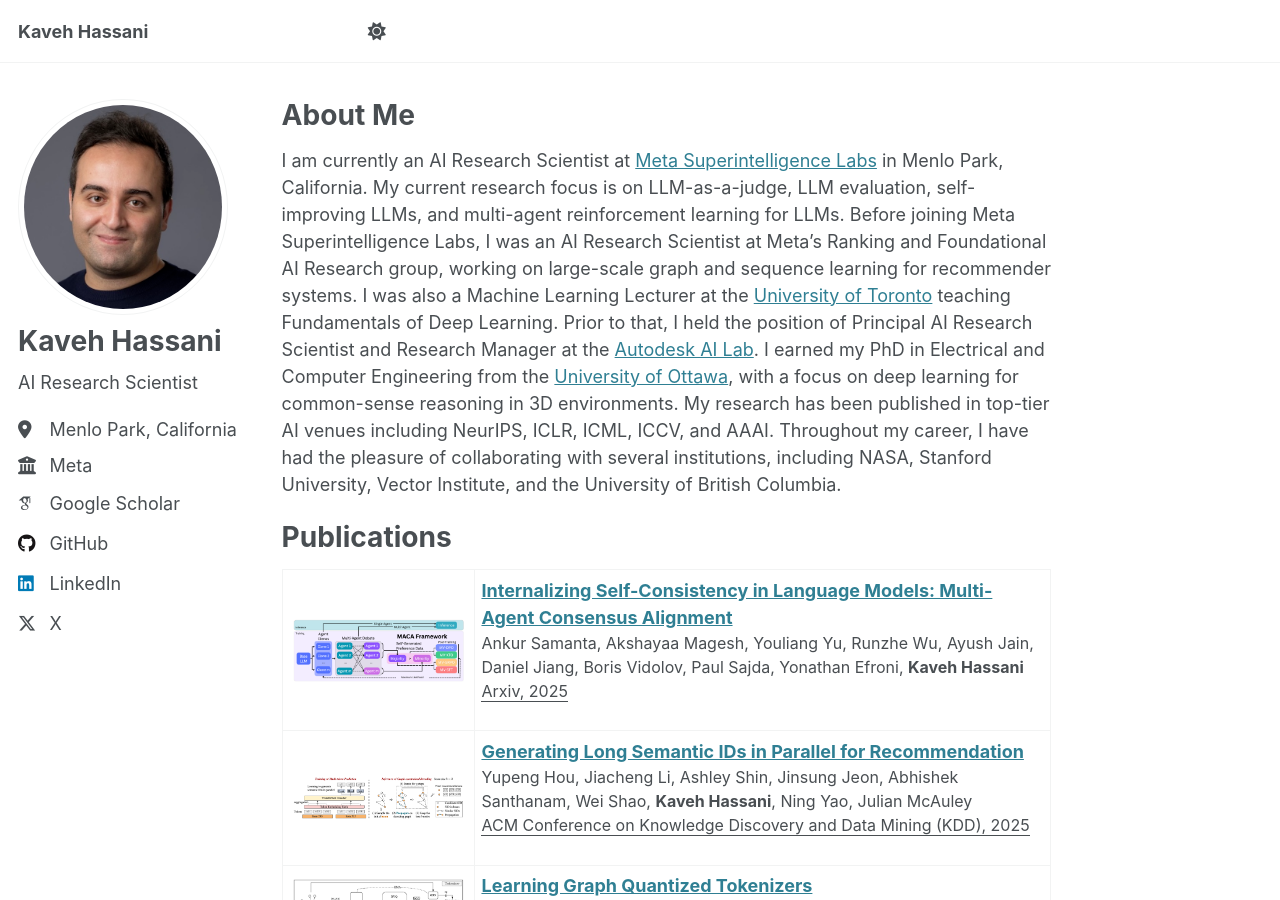
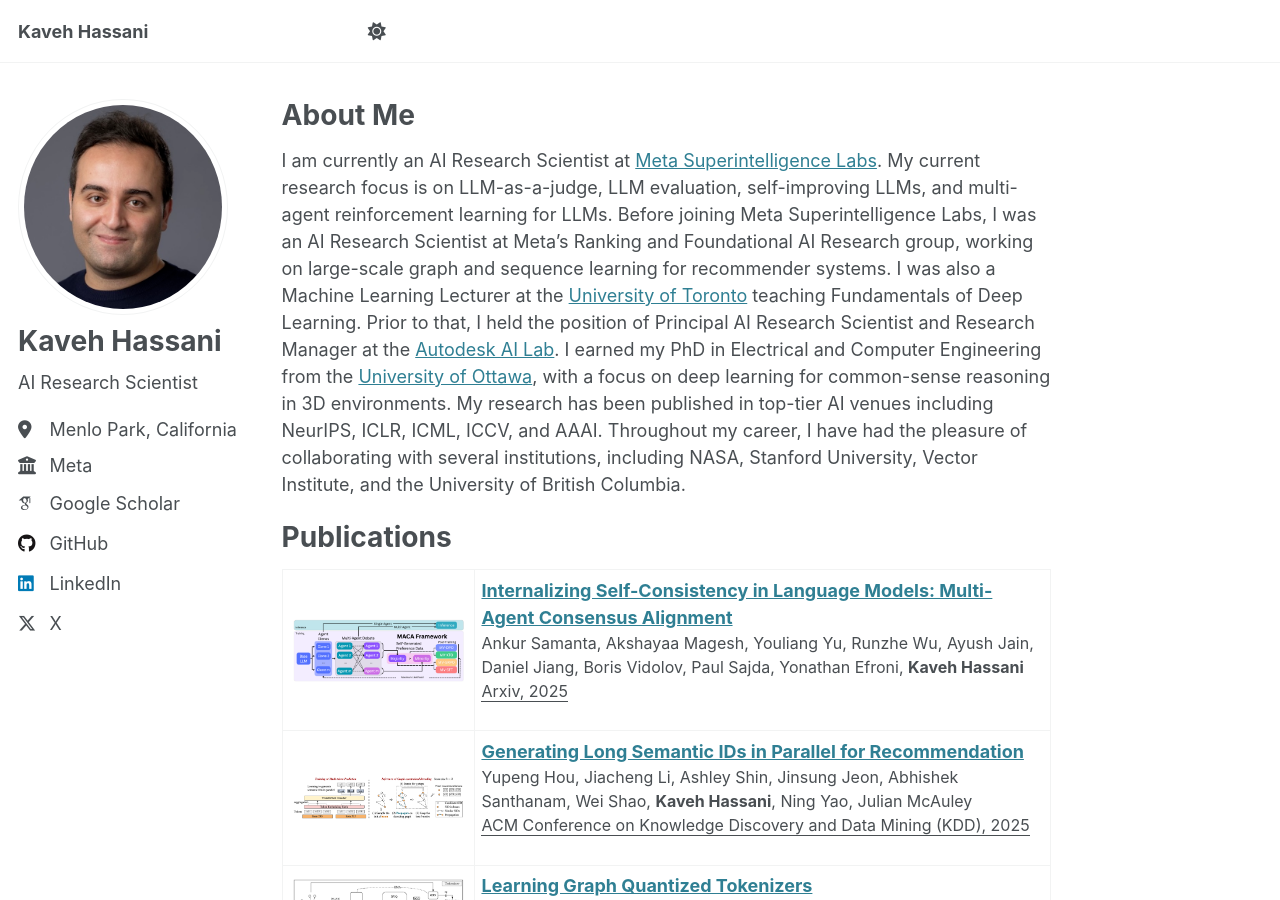
Before and after one commit to kavehhassani/kavehhassani.github.io, a Jekyll site: the page built from _pages/about.md, in a window 1280 px wide and 900 px high. Built offline with Jekyll 4.4.1, drawn with Linux system fonts in a browser that asks for light colours; some web fonts are replaced.

Commit message:
Update about.md

```diff
--- a/_pages/about.md
+++ b/_pages/about.md
@@ -8,7 +8,7 @@ redirect_from:
 
 <h1>About Me</h1>
 <p>
-  I am currently an AI Research Scientist at <a href="https://ai.meta.com/">Meta Superintelligence Labs</a> in Menlo Park, California. My current research focus is on LLM-as-a-judge, LLM evaluation, self-improving LLMs, and multi-agent reinforcement learning for LLMs. Before joining Meta Superintelligence Labs, I was an AI Research Scientist at Meta’s Ranking and Foundational AI Research group, working on large-scale graph and sequence learning for recommender systems. I was also a Machine Learning Lecturer at the
+  I am currently an AI Research Scientist at <a href="https://ai.meta.com/">Meta Superintelligence Labs</a>. My current research focus is on LLM-as-a-judge, LLM evaluation, self-improving LLMs, and multi-agent reinforcement learning for LLMs. Before joining Meta Superintelligence Labs, I was an AI Research Scientist at Meta’s Ranking and Foundational AI Research group, working on large-scale graph and sequence learning for recommender systems. I was also a Machine Learning Lecturer at the
 <a href="https://www.utoronto.ca/">University of Toronto</a> teaching Fundamentals of Deep Learning. Prior to that, I held the position of Principal AI Research Scientist and Research Manager at the <a href="https://www.research.autodesk.com/research-areas/science/ai-lab/">Autodesk AI Lab</a>. I earned my PhD in Electrical and Computer Engineering from the <a href="https://www.uottawa.ca/">University of Ottawa</a>, with a focus on deep learning for common-sense reasoning in 3D environments. My research has been published in top-tier AI venues including NeurIPS, ICLR, ICML, ICCV, and AAAI. Throughout my career, I have had the pleasure of collaborating with several institutions, including NASA, Stanford University, Vector Institute, and the University of British Columbia.
 </p>
 
```
